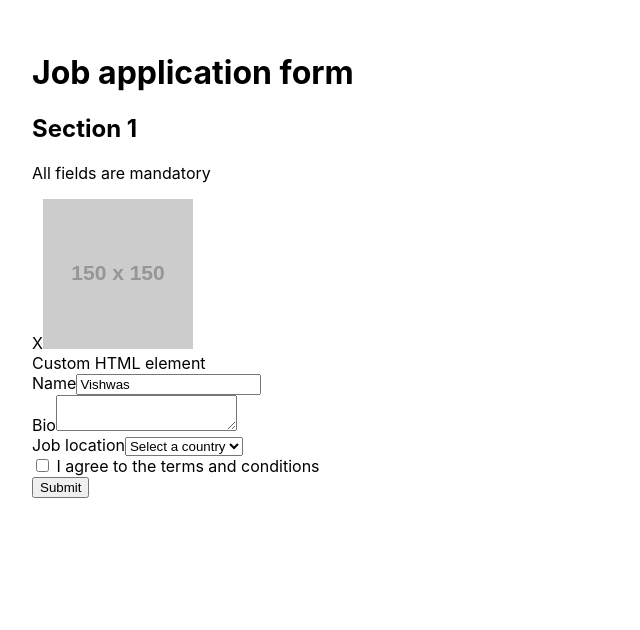
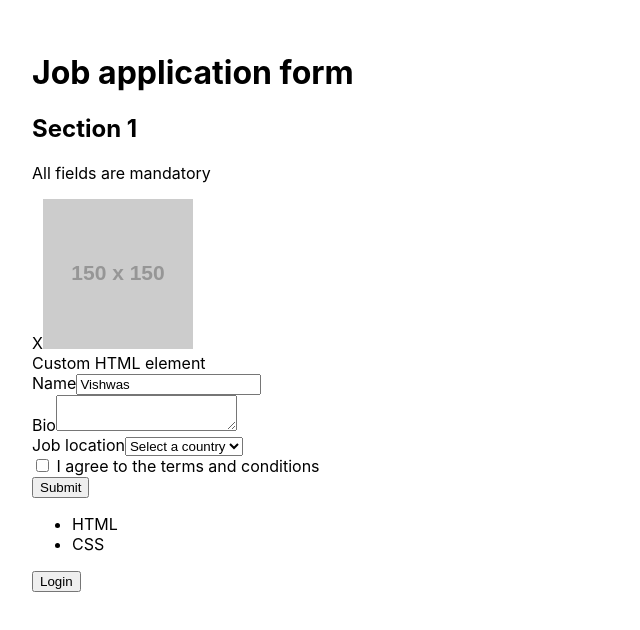
Before and after one commit to gopinav/React-Testing-Tutorial, a React (Create React App) app in the folder fundamentals-demo/: page / in a window 1280 px wide. Shown: the top 630 px of the page, without its empty margins (0-640 px from the left). Built offline with nearby package versions, Linux system fonts and the light colour scheme.

Commit message:
getAllBy and queryBy

```diff
--- a/fundamentals-demo/src/App.tsx
+++ b/fundamentals-demo/src/App.tsx
@@ -1,10 +1,12 @@
 import "./App.css";
 import { Application } from "./components/application/Application";
+import { Skills } from "./components/skills/Skills";
 
 function App() {
   return (
     <div className="App">
       <Application />
+      <Skills skills={["HTML", "CSS"]} />
     </div>
   );
 }
--- /dev/null
+++ b/fundamentals-demo/src/components/skills/Skills.tsx
@@ -0,0 +1,21 @@
+import { useState } from "react";
+import { SkillsProps } from "./Skills.types";
+
+export const Skills = (props: SkillsProps) => {
+  const { skills } = props;
+  const [isLoggedIn, setIsLoggedIn] = useState(false);
+  return (
+    <>
+      <ul>
+        {skills.map((skill) => {
+          return <li key={skill}>{skill}</li>;
+        })}
+      </ul>
+      {isLoggedIn ? (
+        <button>Start learning</button>
+      ) : (
+        <button onClick={() => setIsLoggedIn(true)}>Login</button>
+      )}
+    </>
+  );
+};
--- /dev/null
+++ b/fundamentals-demo/src/components/skills/Skills.types.ts
@@ -0,0 +1,3 @@
+export type SkillsProps = {
+  skills: string[];
+};
```
Also changed, not shown: 1 other file (tests, documents, lock files or other folders).
